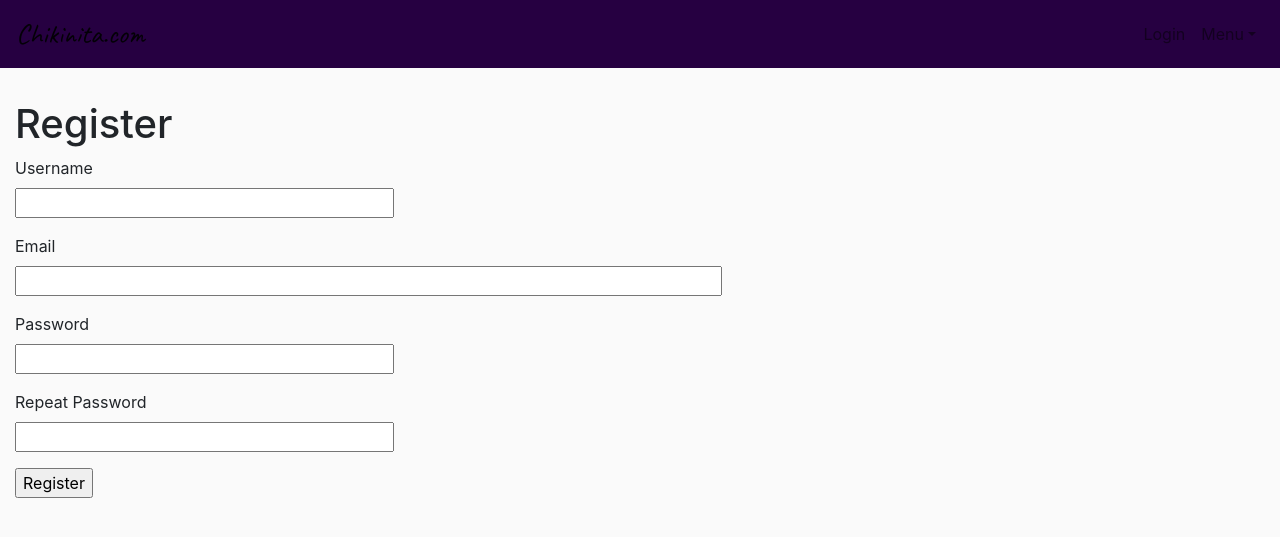
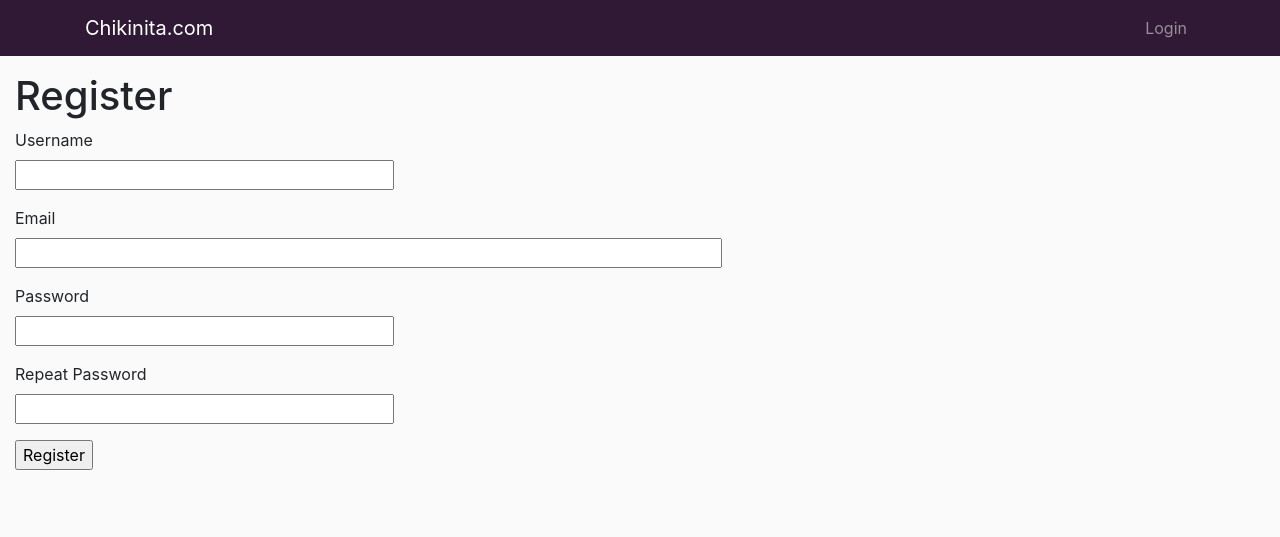
Before and after one commit to miguelpengson/flask_bug_tracker, a Flask app: page /register in a window 1280 px wide. Shown: the top 537 px of the page. Run offline with Flask 2, Linux system fonts and the light colour scheme; some libraries are stand-ins or nearby versions.

Commit message:
new bug button in index, styled base.html

```diff
--- a/app/static/main.css
+++ b/app/static/main.css
@@ -1,35 +1,19 @@
-/*!
- * Start Bootstrap - Simple Sidebar (https://startbootstrap.com/template-overviews/simple-sidebar)
- * Copyright 2013-2019 Start Bootstrap
- * Licensed under MIT (https://github.com/BlackrockDigital/startbootstrap-simple-sidebar/blob/master/LICENSE)
- */
 body {
-  overflow-x: hidden;
-  background: #fafafa;
+  padding-top: 56px;
+  background-color: #fafafa;
+  margin-top: 1rem;
 }
-.bg-indigo {
-  background-color: #260041;
+.bg-dark_purple {
+  background-color: #301934;
 }
-.nav-item  {
-  list-style-type: none;
+
+.site-header .navbar-nav {
+  background-color: #301934;
+  color: #cbd5db;
+}
+#welcome {
   color: white;
 }
-
-@media (min-width: 768px) {
-  #sidebar-wrapper {
-    margin-left: 0;
-  }
-  .nav-text {
-    color: #f2f2f2;
-    font-family: 'Open Sans Condensed', sans-serif;
-    font-family: 'Caveat', cursive;
-    font-size: 28px;
-  }
-
-  #page-content-wrapper {
-    min-width: 0;
-    width: 100%;
-  }
 
 .content-section {
   background: #ffffff;
@@ -38,17 +22,3 @@ body {
   border-radius: 3px;
   margin-bottom: 20px;
 }
-.article-content {
-  white-space: pre-line;
-}
-
-.article-metadata {
-    padding-bottom: 1px;
-    margin-bottom: 4px;
-    border-bottom: 1px solid #e3e3e3
-}
-
-.article-metadata a:hover {
-    color: #333;
-    text-decoration: none;
-}
--- a/app/templates/base.html
+++ b/app/templates/base.html
@@ -19,36 +19,35 @@
 </head>
 <body>
 
-  <!-- Navbar -->
-<nav class="navbar navbar-expand-sm bg-indigo navbar-light fixed-top ">
-    <a class="navbar-brand nav-text mr-auto"  href="{{ url_for('index') }}">Chikinita.com</a>
+  <!-- Navigation -->
+  <nav class="navbar navbar-expand-lg navbar-dark bg-dark_purple fixed-top">
+    <div class="container">
+      <a class="navbar-brand" href="{{ url_for('index') }}">Chikinita.com</a>
 
-    <!-- Links -->
         {% if current_user.is_anonymous %}
         <ul class="navbar-nav">
           <li class="nav-item">
                 <a class="nav-link" href="{{ url_for('login') }}">Login <span class="sr-only">(current)</span></a>
                 </li>
         {% else %}
-    <li class="nav-item mr-auto">Hello, {{ current_user.username.title() }}</li>
-    <li class="nav-item">
-            <a class="nav-link" href="{{ url_for('logout') }}">Logout <span class="sr-only">(current)</span></a>
+        <!-- Login Name
+          <li id="welcome" class="nav-item mr-auto">Hello, {{ current_user.username.title() }}</li>
+        -->
+          <li class="nav-item nav-link">
+                <a id="welcome" href="{{ url_for('logout') }}">Logout <span class="sr-only">(current)</span></a>
                 </li>
         {% endif %}
-
-    <!-- Dropdown -->
-      <li class="nav-item dropdown ml-auto">
-        <a class="nav-link dropdown-toggle" href="#" id="navbardrop" data-toggle="dropdown">Menu</a>
-          <div class="dropdown-menu">
-            <a class="dropdown-item" href="{{ url_for('new_bug') }}"> New Bug</a>
-            <a class="dropdown-item" href="{{ url_for('index') }}">Home</a>
-          </div>
-        </li>
             </ul>
       </nav>
 
+
+  <!-- Page Content -->
+  <main role="main" class="container"></main>
+
+  <!-- Python Messages -->
   <div id="page-content-wrapper">
-<div class="container-fluid" style="margin-top: 100px;">
+    <div class="container-fluid"">
+
       {% with messages = get_flashed_messages(with_categories=true) %}
         {% if messages %}
             {% for category, message in messages %}
@@ -58,7 +57,12 @@
             {% endfor %}
         {% endif %}
       {% endwith %}
-  {% block content %}{% endblock %}
+
+<!-- Other templates get inserted here-->
+  {% block content %}
+
+
+  {% endblock %}
 
     </div>
     </div>
@@ -69,10 +73,10 @@
       <script src="https://cdnjs.cloudflare.com/ajax/libs/popper.js/1.16.0/umd/popper.min.js"></script>
       <script src="https://maxcdn.bootstrapcdn.com/bootstrap/4.4.1/js/bootstrap.min.js"></script>
 
+
       <!-- Menu Toggle Script -->
       <script>
-    $("#menu-toggle").click(function(e) {
-      e.preventDefault();
+        $("#menu-toggle").click(function(e) {e.preventDefault();
           $("#wrapper").toggleClass("toggled");
         });
       </script>
```
Also changed, not shown: app/templates/bug.html (+9 -3 lines), app/templates/index.html (+8 -7 lines), test.db, 1 other file. Lines whose indentation alone changed are shown as unchanged.
